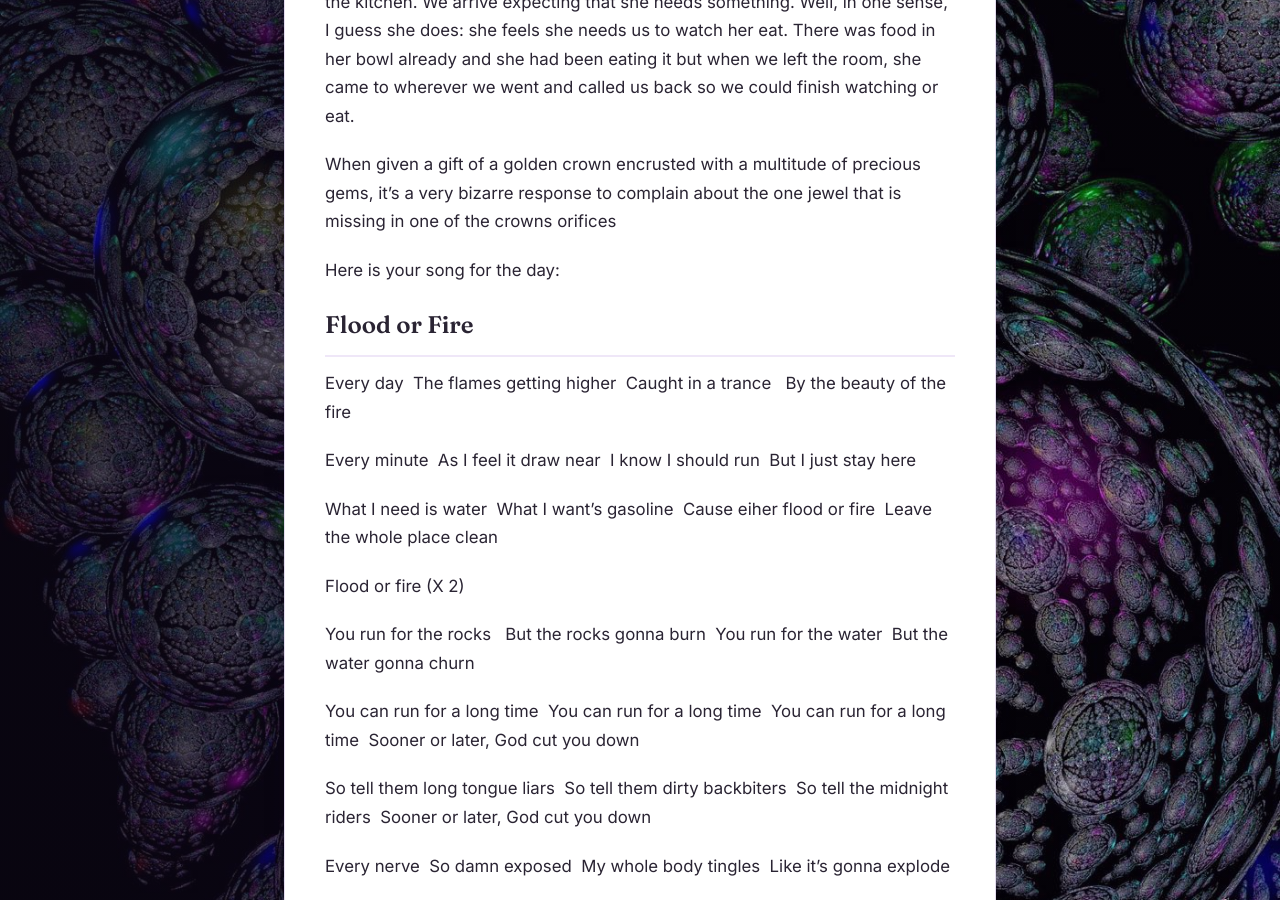
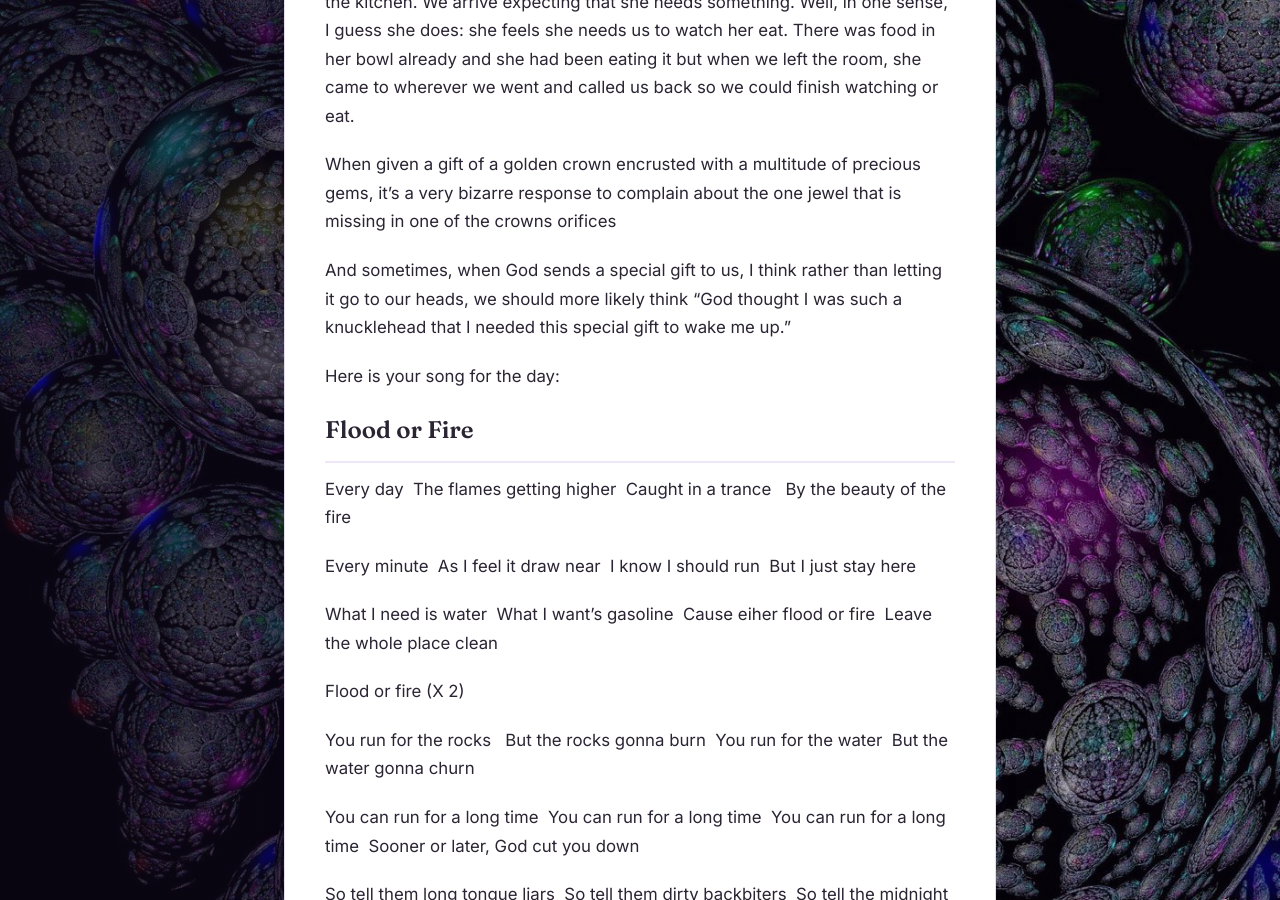
Before and after one commit to gcallah/gcallah.github.io, a Jekyll site: the page built from _posts/2026-10-24-journal0004.md, in a window 1280 px wide and 900 px high, scrolled down 1919 px. Built offline with Jekyll 4.4.1, drawn with Linux system fonts in a browser that asks for light colours; our own code applies the rules of GitHub Pages for plain Markdown files.

Commit message:
Finishing 10 24 post.

```diff
--- a/_posts/2026-10-24-journal0004.md
+++ b/_posts/2026-10-24-journal0004.md
@@ -69,6 +69,10 @@ When given a gift of a golden crown encrusted with a multitude of precious gems,
 it's a very bizarre response to complain about the one jewel that is missing in
 one of the crowns orifices
 
+And sometimes, when God sends a special gift to us, I think rather than letting
+it go to our heads, we should more likely think "God thought I was such a
+knucklehead that I needed this special gift to wake me up."
+
 Here is your song for the day:
 
 ## Flood or Fire
```
